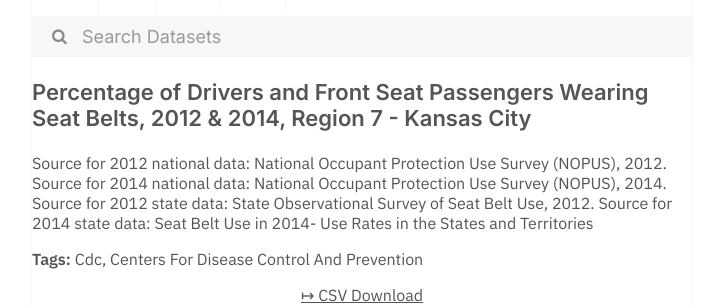
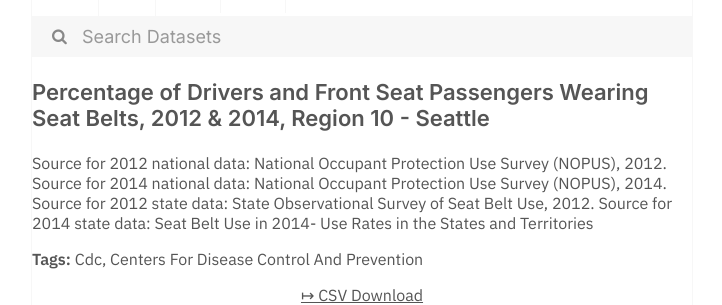
Before and after one commit to dayda-entities/centers-for-disease-control-and-prevention, a Jekyll site: the page built from _posts/2020-11-12-percentage-of-drivers-and-fron.md, in a window 1280 px wide. Shown: the part 269-574 px from the top of the page, without its empty margins (278-1000 px from the left). Built offline with Jekyll 4.4.1, drawn with Linux system fonts in a browser that asks for light colours.

```diff
--- a/_posts/2020-11-12-percentage-of-drivers-and-fron.md
+++ b/_posts/2020-11-12-percentage-of-drivers-and-fron.md
@@ -1,17 +1,17 @@
 ---
 title: >-
   Percentage of Drivers and Front Seat Passengers Wearing Seat Belts, 2012 &
-  2014, Region 7 - Kansas City
-created: '2020-11-12T12:17:10.246091'
-modified: '2021-04-17T00:24:21.013303'
+  2014, Region 10 - Seattle
+created: '2020-11-12T12:15:25.959393'
+modified: '2021-03-27T06:06:49.367611'
 state: active
 type: dataset
 tags:
   - Cdc
   - Centers For Disease Control And Prevention
 groups: []
-csv_url: 'https://data.cdc.gov/api/views/y8pa-p62q/rows.csv?accessType=DOWNLOAD'
-json_url: 'https://data.cdc.gov/api/views/y8pa-p62q/rows.json?accessType=DOWNLOAD'
+csv_url: 'https://data.cdc.gov/api/views/msjj-a7q2/rows.csv?accessType=DOWNLOAD'
+json_url: 'https://data.cdc.gov/api/views/msjj-a7q2/rows.json?accessType=DOWNLOAD'
 layout: post
 
 ---
```
